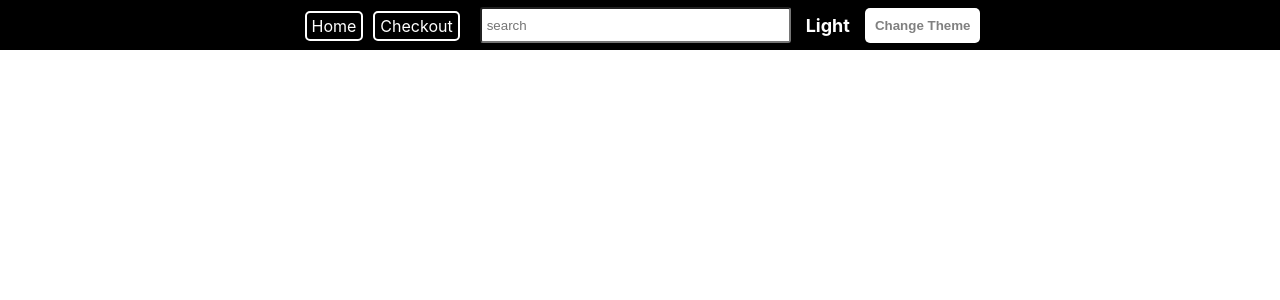
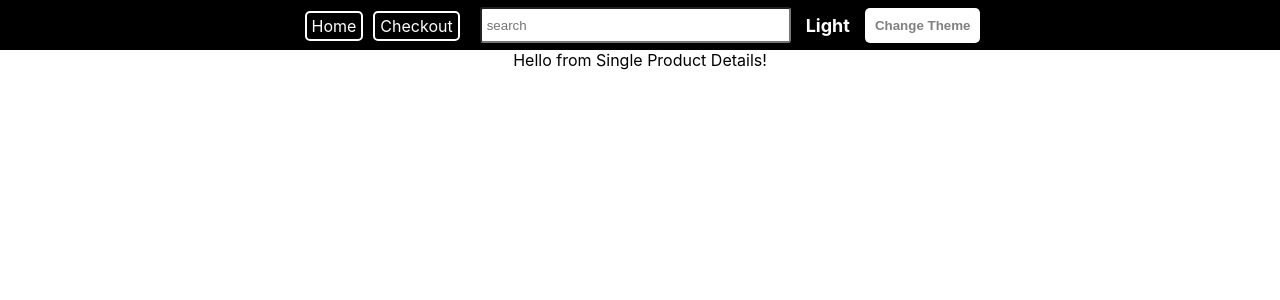
Before and after one commit to adnan159/react, a React (Create React App) app: page /product/1 in a window 1280 px wide. Shown: the top 300 px of the page. Built offline with nearby package versions, Linux system fonts and the light colour scheme.

Commit message:
single product page and route added

```diff
--- a/src/App.js
+++ b/src/App.js
@@ -7,6 +7,7 @@ import {
 import './App.css';
 import NavBar from './NavBar/NavBar';
 import ProductList from './ProductList/ProductList';
+import ProductDetails from './ProductList/ProductDetails';
 import Cart from './Cart/Cart';
 import useCart from './useCart';
 import data from './data';
@@ -49,6 +50,7 @@ const App = () => {
           <Routes>
             <Route path="/" element={ <Home /> } />
             <Route path="/checkout" element={ <Checkout /> } />
+            <Route path="/product/:itemId" element={ <ProductDetails /> } />
           </Routes>
         </Router>
       </div>
--- /dev/null
+++ b/src/Checkout/Checkout.js
@@ -0,0 +1,7 @@
+import React from 'react';
+
+const Checkout = () => {
+	return (<div className="checkout">Hello from Checkout</div>);
+}
+
+export default Checkout;
--- /dev/null
+++ b/src/ProductList/ProductDetails.jsx
@@ -0,0 +1,7 @@
+import React from 'react';
+
+const ProductDetails = () => {
+	return (<div className="checkout">Hello from Single Product Details!</div>);
+}
+
+export default ProductDetails;
--- a/src/ProductList/ProductList.jsx
+++ b/src/ProductList/ProductList.jsx
@@ -1,19 +1,24 @@
 import React, { useContext } from 'react';
 import ThemeContex from '../ThemeContex';
+import {
+  Link
+} from "react-router-dom";
 
 const Product = ( { id, title, brand, price, image_url, addCartItem } ) => {
   return (
     <div className="product">
+      <Link to={`/product/${id}`}>
         <img className="product-image" src={image_url} alt={title} />
         <div className="title">
             <div className="title">{title}</div>
             <div className="brand">{brand}</div>
         </div>
-        <div className="action">
-            <div className="price">${price}</div>
-            <button className="add-to-cart" onClick={() =>addCartItem(id)} >Add to Cart</button>
-        </div>
+      </Link>
+      <div className="action">
+          <div className="price">${price}</div>
+          <button className="add-to-cart" onClick={() =>addCartItem(id)} >Add to Cart</button>
       </div>
+    </div>
   );
 }
 
```
